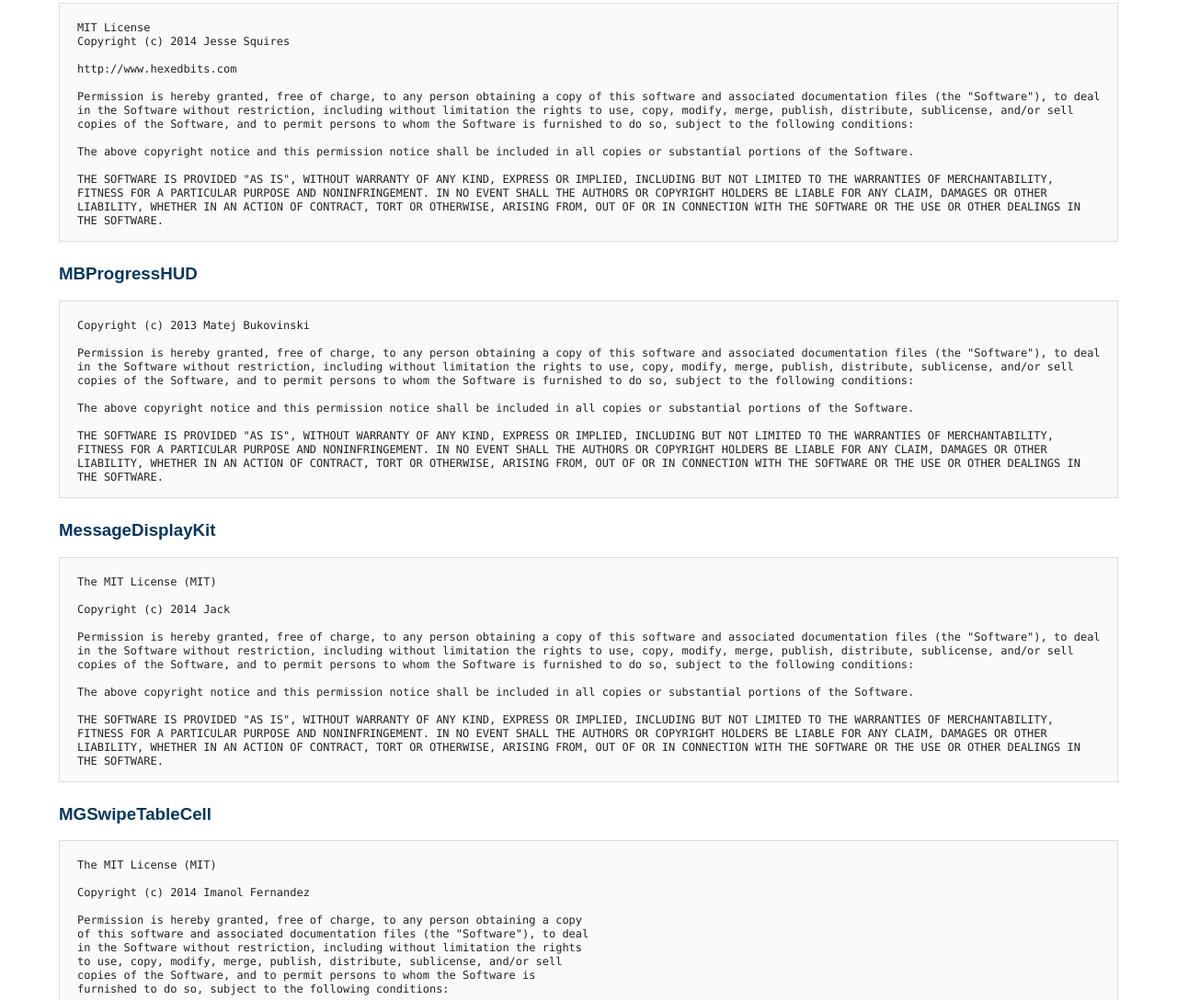
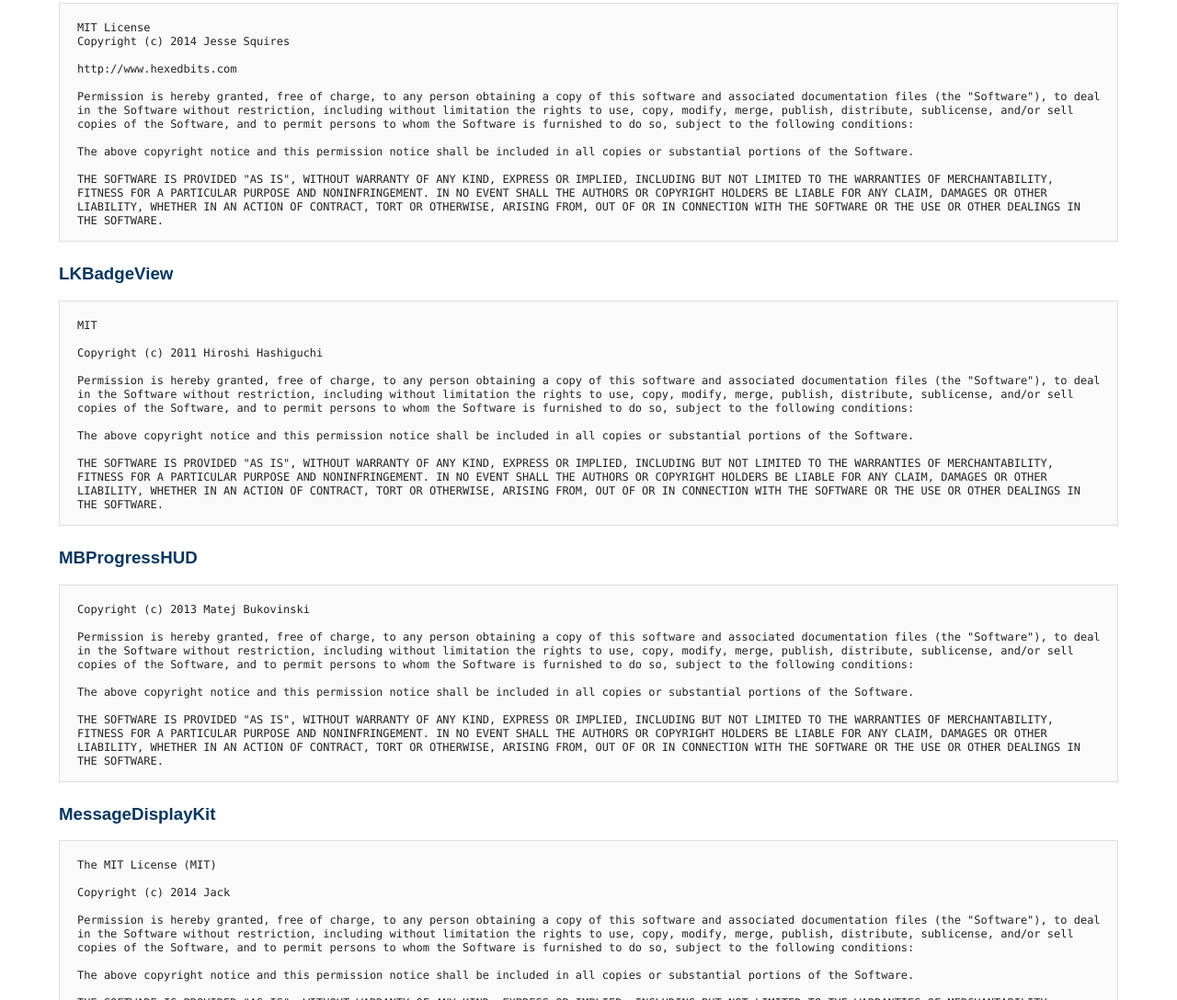
Before and after one commit to chenweiyj/chenweiyj.github.io, a website: page openlibrary/foyo/ios_foyo.html in a window 1280 px wide. Shown: the part 656-1744 px from the top of the page at 92% size. Drawn offline with Linux system fonts and the light colour scheme.

Commit message:
add LKBadgeView

```diff
--- a/openlibrary/foyo/ios_foyo.html
+++ b/openlibrary/foyo/ios_foyo.html
@@ -99,6 +99,18 @@
 
 THE SOFTWARE IS PROVIDED "AS IS", WITHOUT WARRANTY OF ANY KIND, EXPRESS OR IMPLIED, INCLUDING BUT NOT LIMITED TO THE WARRANTIES OF MERCHANTABILITY, FITNESS FOR A PARTICULAR PURPOSE AND NONINFRINGEMENT. IN NO EVENT SHALL THE AUTHORS OR COPYRIGHT HOLDERS BE LIABLE FOR ANY CLAIM, DAMAGES OR OTHER LIABILITY, WHETHER IN AN ACTION OF CONTRACT, TORT OR OTHERWISE, ARISING FROM, OUT OF OR IN CONNECTION WITH THE SOFTWARE OR THE USE OR OTHER DEALINGS IN THE SOFTWARE.
 </code></pre></div>
+<h3>LKBadgeView</h3>
+<div class="codehilite"><pre><code>
+MIT
+
+Copyright (c) 2011 Hiroshi Hashiguchi
+
+Permission is hereby granted, free of charge, to any person obtaining a copy of this software and associated documentation files (the "Software"), to deal in the Software without restriction, including without limitation the rights to use, copy, modify, merge, publish, distribute, sublicense, and/or sell copies of the Software, and to permit persons to whom the Software is furnished to do so, subject to the following conditions:
+
+The above copyright notice and this permission notice shall be included in all copies or substantial portions of the Software.
+
+THE SOFTWARE IS PROVIDED "AS IS", WITHOUT WARRANTY OF ANY KIND, EXPRESS OR IMPLIED, INCLUDING BUT NOT LIMITED TO THE WARRANTIES OF MERCHANTABILITY, FITNESS FOR A PARTICULAR PURPOSE AND NONINFRINGEMENT. IN NO EVENT SHALL THE AUTHORS OR COPYRIGHT HOLDERS BE LIABLE FOR ANY CLAIM, DAMAGES OR OTHER LIABILITY, WHETHER IN AN ACTION OF CONTRACT, TORT OR OTHERWISE, ARISING FROM, OUT OF OR IN CONNECTION WITH THE SOFTWARE OR THE USE OR OTHER DEALINGS IN THE SOFTWARE.
+</code></pre></div>
 <h3>MBProgressHUD</h3>
 <div class="codehilite"><pre><code>
 Copyright (c) 2013 Matej Bukovinski
```
